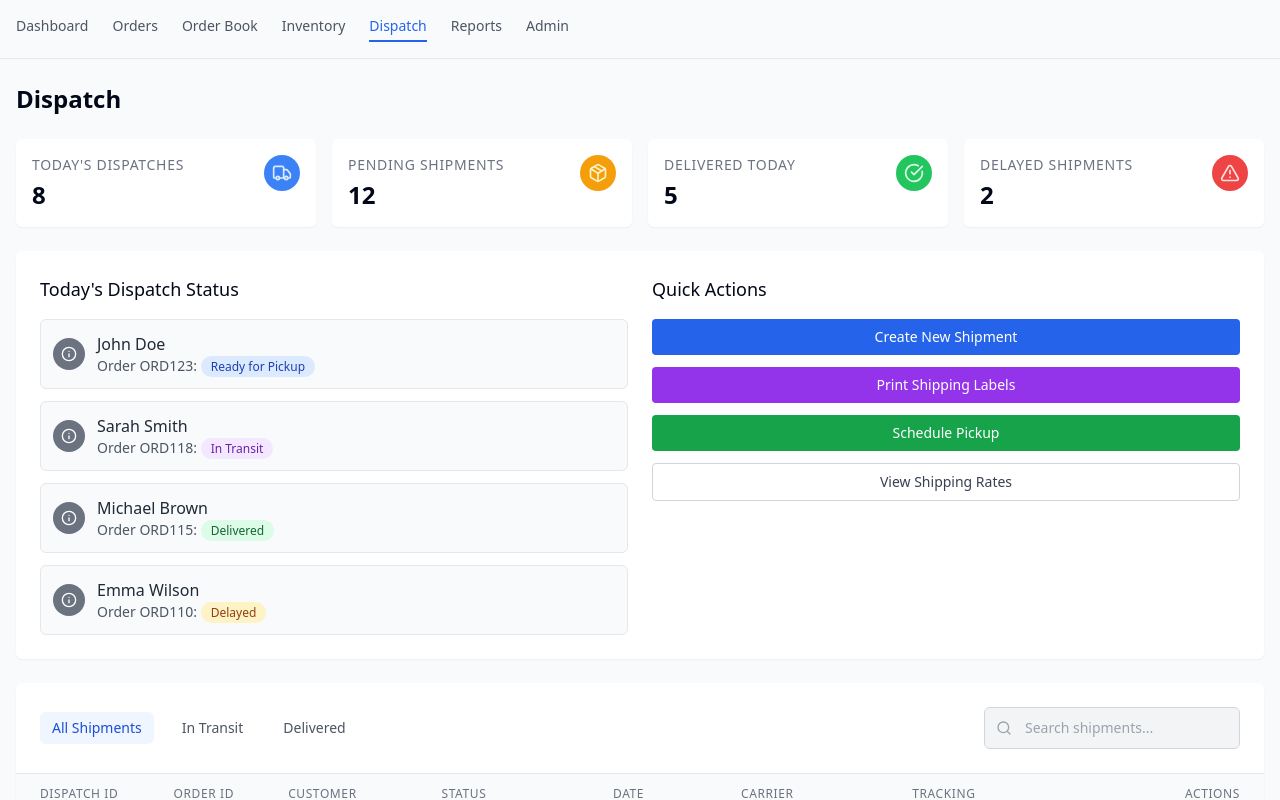
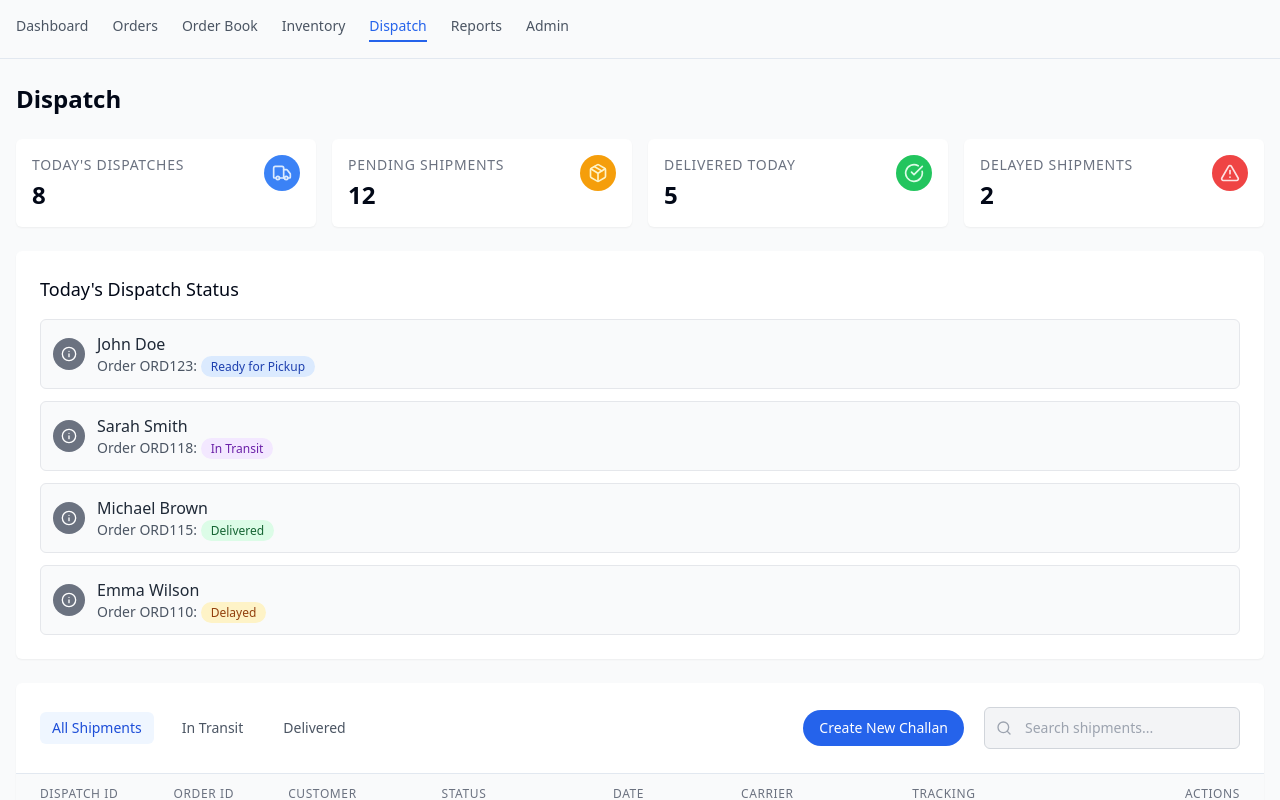
Before and after one commit to adarshroy001/DevLaunch-, a React (Vite) app: page /dispatch in a window 1280 px wide. Shown: the top 800 px of the page. Built offline with nearby package versions, Linux system fonts and the light colour scheme.

Commit message:
Dispatch updated

```diff
--- a/src/pages/Dispatch.tsx
+++ b/src/pages/Dispatch.tsx
@@ -76,7 +76,7 @@ const Dispatch = () => {
         </div>
 
         <div className="bg-white rounded-md shadow-sm mb-6">
-          <div className="grid grid-cols-1 md:grid-cols-2 gap-6 p-6">
+          <div className="p-6">
             <div>
               <h2 className="text-lg font-medium mb-4">Today's Dispatch Status</h2>
               <div className="space-y-3">
@@ -102,26 +102,6 @@ const Dispatch = () => {
               </div>
             </div>
 
-            <div>
-              <h2 className="text-lg font-medium mb-4">Quick Actions</h2>
-              <div className="space-y-3">
-                <Link
-                  to="/create-shipment"
-                  className="block w-full text-center bg-blue-600 text-white py-2 px-4 rounded hover:bg-blue-700 transition-colors text-sm"
-                >
-                  Create New Shipment
-                </Link>
-                <button className="w-full bg-purple-600 text-white py-2 px-4 rounded hover:bg-purple-700 transition-colors text-sm">
-                  Print Shipping Labels
-                </button>
-                <button className="w-full bg-green-600 text-white py-2 px-4 rounded hover:bg-green-700 transition-colors text-sm">
-                  Schedule Pickup
-                </button>
-                <button className="w-full border border-gray-300 bg-white text-gray-700 py-2 px-4 rounded hover:bg-gray-50 transition-colors text-sm">
-                  View Shipping Rates
-                </button>
-              </div>
-            </div>
           </div>
         </div>
 
@@ -148,8 +128,18 @@ const Dispatch = () => {
                   Delivered
                 </button>
               </div>
-              <div className="w-full sm:w-auto">
-                <SearchBar placeholder="Search shipments..." className="w-full sm:w-64" />
+              <div className="flex gap-5 justify-center items-center">
+                <div>
+                  <Link
+                    to="/create-shipment"
+                    className="block w-full text-center bg-blue-600 text-white py-2 px-4 rounded-full hover:bg-blue-700 transition-colors text-sm"
+                  >
+                    Create New Challan
+                  </Link>
+                </div>
+                <div className="w-full sm:w-auto">
+                  <SearchBar placeholder="Search shipments..." className="w-full sm:w-64" />
+                </div>
               </div>
             </div>
           </div>
```
